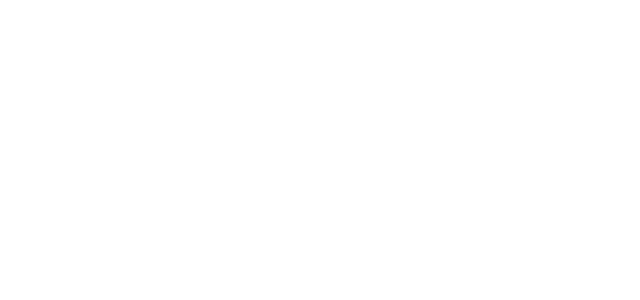
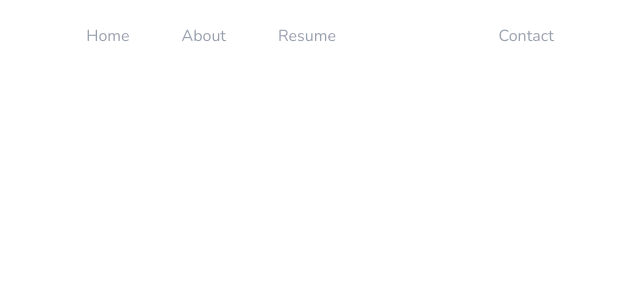
Before and after one commit to saurabhkumarxmpt/My-Portofolio, a React (Vite) app: page /projects in a window 1280 px wide. Before the commit this address had no page. Shown: the top 300 px of the page, without its empty margins (320-960 px from the left). Built offline with nearby package versions, Linux system fonts and the light colour scheme.

Commit message:
fix the some bugs

```diff
--- a/src/App.jsx
+++ b/src/App.jsx
@@ -2,6 +2,7 @@ import { Routes,Route } from "react-router-dom";
 import HomePage from "./pages/HomePage";
 import AboutPage from "./pages/AboutPage";
 import ResumePage from "./pages/ResumePage";
+import ProjectPage from "./pages/ProjectPage";
 
 const App=()=>{
   return(
@@ -10,6 +11,7 @@ const App=()=>{
       <Route path="/" element={<HomePage/>} />
       <Route path="/about" element={<AboutPage/>} />
       <Route path="/resume" element={<ResumePage/>} />
+      <Route path="/projects" element={<ProjectPage/>} />
     </Routes>
     </>
   )
--- a/src/components/Navbar.jsx
+++ b/src/components/Navbar.jsx
@@ -8,7 +8,7 @@ const Navbar = () => {
     { name: "Home", path: "/" },
     { name: "About", path: "/about" },
     { name: "Resume", path: "/resume" },
-    { name: "Project", path: "/project" },
+    { name: "Projects", path: "/projects" },
     { name: "Contact", path: "/contact" },
   ];
 
--- a/src/pages/HomePage.jsx
+++ b/src/pages/HomePage.jsx
@@ -9,8 +9,8 @@ const HomePage = () => {
       visible: {
         opacity: 1,
         transition: {
-          delayChildren: 0.2,
-          staggerChildren: 0.07,
+          delayChildren: 0.3,
+          staggerChildren: 0.06,
         },
       },
     };
@@ -22,7 +22,7 @@ const HomePage = () => {
         y: 0,
         transition: {
           ease: "easeOut",
-          duration: 0.5,
+          duration: 0.4,
         },
       },
     };
@@ -85,7 +85,7 @@ const HomePage = () => {
         className="text-base md:text-lg font-Nunito max-w-xl"
         initial={{ opacity: 0, y: 20 }}
         animate={{ opacity: 1, y: 0 }}
-        transition={{ delay: 1.2, duration: 0.6 }}
+        transition={{ delay: 0.6, duration: 0.5 }}
       >
         Turning ideas into real-world web apps with clean code and modern design.
       </motion.p>
@@ -95,7 +95,7 @@ const HomePage = () => {
         className="mt-6 flex gap-4"
         initial={{ opacity: 0, y: 20 }}
         animate={{ opacity: 1, y: 0 }}
-        transition={{ delay: 1.6, duration: 0.5 }}
+        transition={{ delay: 0.8, duration: 0.4 }}
       >
         <a
           href="#projects"
@@ -116,7 +116,7 @@ const HomePage = () => {
       className="fixed bottom-6 left-1/2 transform -translate-x-1/2 z-50"
        initial={{ opacity: 0, y: 20 }}
         animate={{ opacity: 1, y: 0 }}
-        transition={{ delay: 1.6, duration: 0.5 }}
+        transition={{ delay: 1.1, duration: 0.5 }}
       >
       <div className="flex items-center justify-center gap-6 bg-white/10 backdrop-blur-md px-6 py-3 rounded-full shadow-lg">
         <a
--- /dev/null
+++ b/src/pages/ProjectPage.jsx
@@ -0,0 +1,13 @@
+import Navbar from "../components/Navbar";
+
+const ProjectPage=()=>{
+    return(
+        <>
+        <div>
+            <Navbar/>
+        </div>
+        </>
+    )
+}
+
+export default ProjectPage;
```
